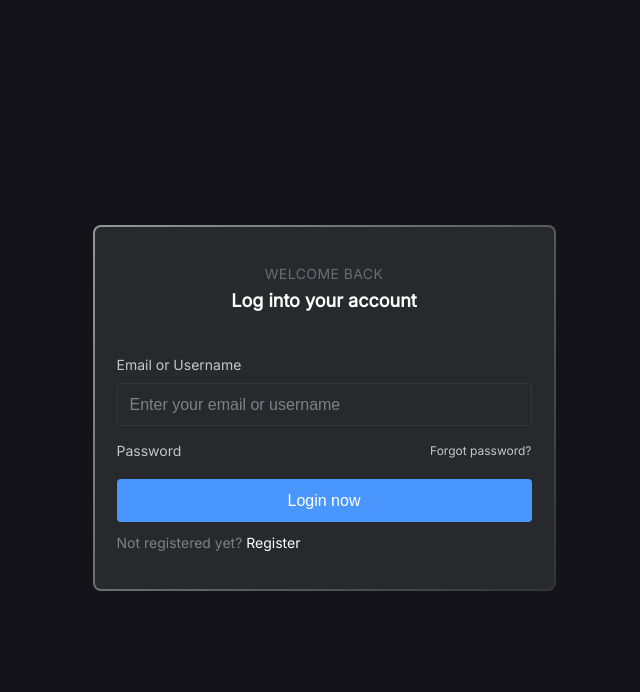
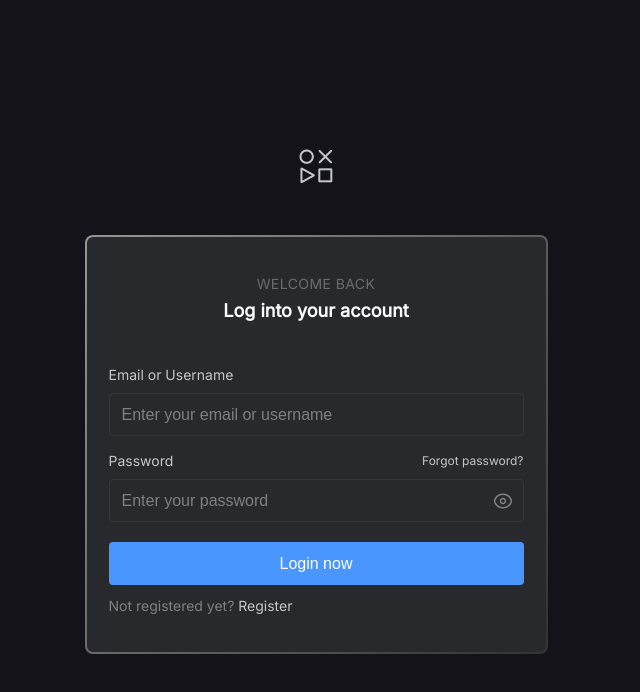
Before and after one commit to mehulsachdeva/atlys-ui, a React (Create React App) app: page / in a window 1280 px wide. Shown: the top 692 px of the page, without its empty margins (324-964 px from the left). Built offline with nearby package versions, Linux system fonts and the light colour scheme.

Commit message:
Add password input component and cosmetics on login page

```diff
--- /dev/null
+++ b/src/components/common/core/PasswordInput/index.module.css
@@ -0,0 +1,23 @@
+.container {
+  position: relative;
+}
+
+.togglePassword {
+  position: absolute;
+  width: 20px;
+  height: 16px;
+  top: 50%;
+  right: 10.92px;
+  transform: translateY(-50%);
+  cursor: pointer;
+}
+
+.slash {
+  position: absolute;
+  top: -3.6px;
+  right: 50%;
+  width: 2px;
+  height: calc(100% + 6px);
+  background: #7F8084;
+  transform: rotate(35deg) translate(50%);
+}
--- /dev/null
+++ b/src/components/common/core/PasswordInput/index.tsx
@@ -0,0 +1,39 @@
+import React, { memo, useState, useEffect } from 'react';
+import styles from './index.module.css';
+import Input from 'components/common/shared/Input';
+import { Eye } from 'components/common/icons/eye';
+
+interface PasswordInputType {
+  value?: string
+  onChange?: (e: React.ChangeEvent<HTMLInputElement>) => void
+}
+
+const PasswordInput = (props: PasswordInputType) => {
+  const [value, setValue] = useState(props.value || '');
+  const [isPasswordVisible, setIsPasswordVisible] = useState(false);
+
+  useEffect(() => {
+    setValue(props.value || '')
+  }, [props.value])
+
+  return (
+    <div className={styles.container}>
+      <Input
+        type={!isPasswordVisible ? 'password' : 'text'}
+        placeholder='Enter your password'
+        value={value}
+        padding='12px 40px 12px 12px'
+        fontSize={value.length > 0 && !isPasswordVisible ? 21 : 16}
+        onChange={(e) => setValue(e.target.value)}
+      />
+      <div className={styles.togglePassword} onClick={() => setIsPasswordVisible(curr => !curr)}>
+        <Eye />
+        {isPasswordVisible ? (
+          <div className={styles.slash} />
+        ) : null}
+      </div>
+    </div>
+  )
+}
+
+export default memo(PasswordInput);
--- /dev/null
+++ b/src/components/common/icons/eye/index.tsx
@@ -0,0 +1,15 @@
+interface EyeType {
+  fill?: string
+}
+
+const Eye = (props: EyeType) => {
+  const { fill = "#7F8084" } = props;
+
+  return (
+    <svg width="20" height="16" viewBox="0 0 20 16" fill="none">
+      <path fill-rule="evenodd" clip-rule="evenodd" d="M2.41667 8C2.41667 7.19329 2.93513 5.70472 4.18608 4.40565C5.40721 3.13755 7.29888 2.08334 10 2.08334C12.7011 2.08334 14.5928 3.13755 15.8139 4.40565C17.0649 5.70472 17.5833 7.19329 17.5833 8C17.5833 8.80671 17.0649 10.2953 15.8139 11.5944C14.5928 12.8624 12.7011 13.9167 10 13.9167C7.29888 13.9167 5.40721 12.8624 4.18608 11.5944C2.93513 10.2953 2.41667 8.80671 2.41667 8ZM10 0.583336C6.8678 0.583336 4.5928 1.82078 3.1056 3.36519C1.64822 4.87862 0.916672 6.72338 0.916672 8C0.916672 9.27662 1.64822 11.1214 3.1056 12.6348C4.5928 14.1792 6.8678 15.4167 10 15.4167C13.1322 15.4167 15.4072 14.1792 16.8944 12.6348C18.3518 11.1214 19.0833 9.27662 19.0833 8C19.0833 6.72338 18.3518 4.87862 16.8944 3.36519C15.4072 1.82078 13.1322 0.583336 10 0.583336ZM8.24993 8C8.24993 7.0335 9.03343 6.25 9.99993 6.25C10.9664 6.25 11.7499 7.0335 11.7499 8C11.7499 8.9665 10.9664 9.75 9.99993 9.75C9.03343 9.75 8.24993 8.9665 8.24993 8ZM9.99993 4.75C8.205 4.75 6.74993 6.20508 6.74993 8C6.74993 9.79493 8.205 11.25 9.99993 11.25C11.7949 11.25 13.2499 9.79493 13.2499 8C13.2499 6.20508 11.7949 4.75 9.99993 4.75Z" fill={fill} />
+    </svg>
+  );
+}
+
+export { Eye };
--- a/src/components/common/shared/Button/index.tsx
+++ b/src/components/common/shared/Button/index.tsx
@@ -5,15 +5,15 @@ interface ButtonType {
   width?: string | number
   children?: React.ReactNode
   disabled?: boolean
-  onClick?: (e: any) => void
+  onClick?: (e: React.MouseEvent<HTMLButtonElement>) => void
 }
 
 const Button = (props: ButtonType) => {
-  const { width, children, disabled, onClick } = props
+  const { width = 'max-content', children, disabled, onClick } = props
 
   return (
     <button
-      style={{ '--width': (typeof width === 'number' ? `${width}px` : width) || 'max-content' } as CSSProperties}
+      style={{ '--width': (typeof width === 'number' ? `${width}px` : width) } as CSSProperties}
       className={`${styles.button} ${disabled ? styles.disabled : ''}`}
       disabled={disabled}
       onClick={onClick}
--- a/src/components/common/shared/Input/index.module.css
+++ b/src/components/common/shared/Input/index.module.css
@@ -1,10 +1,10 @@
 .input {
   width: 100%;
   height: 43px;
-  font-size: 16px;
+  font-size: var(--font-size);
   color: #FFFFFF;
   background: transparent;
-  padding: 12px;
+  padding: var(--padding);
   border-radius: 4px;
   border: 1.5px solid #35373B;
   transition: border-color 0.2s ease-in;
@@ -19,3 +19,7 @@
   box-shadow: none;
   border-color: #C5C7CA;
 }
+
+.passwordInput {
+  position: relative;
+}
--- a/src/components/common/shared/Input/index.tsx
+++ b/src/components/common/shared/Input/index.tsx
@@ -1,18 +1,24 @@
-import React, { memo } from 'react';
+import React, { memo, CSSProperties } from 'react';
 import styles from './index.module.css';
 
 interface InputType {
   type: 'text' | 'email' | 'password'
+  fontSize?: string | number
+  padding?: string | number
   placeholder?: string
   value?: string
   onChange?: (e: React.ChangeEvent<HTMLInputElement>) => void
 }
 
 const Input = (props: InputType) => {
-  const { type, placeholder, value, onChange } = props
+  const { type, fontSize = 16, padding = 12, placeholder, value, onChange } = props
 
   return (
     <input
+      style={{
+        '--padding': typeof padding === 'number' ? `${padding}px` : padding,
+        '--font-size': typeof fontSize === 'number' ? `${fontSize}px` : fontSize
+      } as CSSProperties}
       className={styles.input}
       type={type}
       placeholder={placeholder}
--- a/src/components/containers/Login/index.module.css
+++ b/src/components/containers/Login/index.module.css
@@ -2,6 +2,21 @@
   display: flex;
   align-items: center;
   justify-content: center;
+  flex-direction: column;
+  row-gap: 49px;
+  padding: 20px;
+  height: 100%;
+}
+
+.logo {
+  width: 40px;
+  height: 40px;
+}
+
+.image {
+  width: 100%;
+  height: 100%;
+  object-fit: contain;
 }
 
 .subContainer {
@@ -76,6 +91,6 @@
 }
 
 .registerInfo > span {
-  color: #FFFFFF;
+  color: #C5C7CA;
   cursor: pointer;
 }
--- a/src/components/containers/Login/index.tsx
+++ b/src/components/containers/Login/index.tsx
@@ -3,10 +3,14 @@ import styles from './index.module.css';
 import { Link } from 'react-router-dom';
 import Input from 'components/common/shared/Input';
 import Button from 'components/common/shared/Button';
+import PasswordInput from 'components/common/core/PasswordInput';
 
 const Login = () => {
   return (
     <div className={styles.container}>
+      <div className={styles.logo}>
+        <img className={styles.image} src='/images/logo.png' alt='logo' />
+      </div>
       <div className={styles.subContainer}>
         <div className={styles.authContainer}>
           <div>
@@ -25,6 +29,9 @@ const Login = () => {
                 <label className={styles.inputLabel}>Password</label>
                 <div className={`${styles.inputLabel} ${styles.forgotPassword}`}>Forgot password?</div>
               </div>
+              <div>
+                <PasswordInput />
+              </div>
             </div>
             <div className={styles.button}>
               <Link to="/dashboard" relative="path">
--- a/src/index.css
+++ b/src/index.css
@@ -1,6 +1,8 @@
 html, body, #root {
   width: 100%;
   height: 100%;
+  padding: 0px;
+  margin: 0px;
 }
 
 *,
@@ -16,7 +18,7 @@ body {
 }
 
 #root > div {
-  height: inherit;
+  min-height: 100vh;
 }
 
 a {
```
Also changed, not shown: public/images/logo.png (added).
